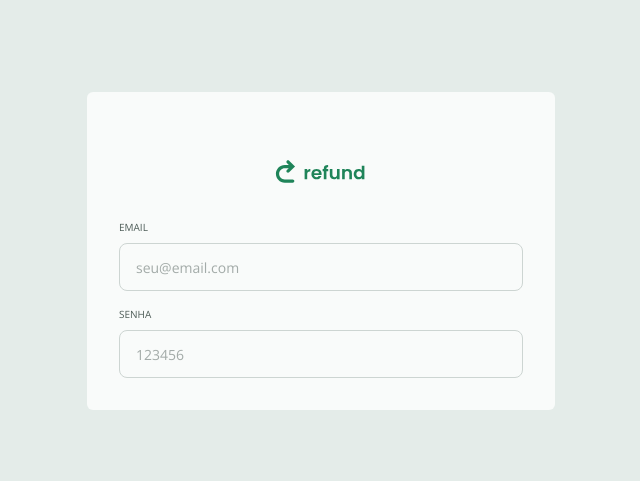
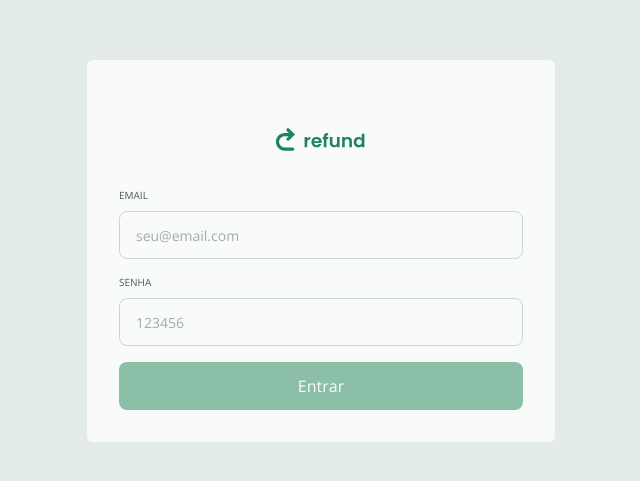
Before and after one commit to RafaDalmagro/refound, a React (Vite) app: page / in a window 1280 px wide. Shown: the part 149-630 px from the top of the page, without its empty margins (319-959 px from the left). Built offline with nearby package versions, Linux system fonts and the light colour scheme.

Commit message:
Criando componente Button.

```diff
--- /dev/null
+++ b/src/components/Button.tsx
@@ -0,0 +1,16 @@
+type Props = React.ComponentProps<"button"> & {
+    isLoading?: boolean;
+};
+
+export function Button({
+    children,
+    isLoading,
+    type = "button",
+    ...rest
+}: Props) {
+    return (
+        <button type={type} disabled={isLoading} className="flex items-center justify-center h-12 bg-green-100 rounded-lg text-white cursor-pointer hover:bg-green-200 transition ease-linear disabled:cursor-not-allowed disabled:opacity-50" {...rest}>
+            {children}
+        </button>
+    );
+}
--- a/src/components/Input.tsx
+++ b/src/components/Input.tsx
@@ -2,7 +2,7 @@ type Props = React.ComponentProps<"input"> & {
     legend?: string;
 };
 
-export function Input({ legend, ...rest }: Props) {
+export function Input({ legend, type = "text", ...rest }: Props) {
     return (
         <fieldset className="flex flex-1 max-h-20 text-gray-200 focus-within:text-green-100">
             {legend && (
@@ -11,7 +11,7 @@ export function Input({ legend, ...rest }: Props) {
                 </legend>
             )}
             <input
-                type="text"
+                type={type}
                 className="w-full h-12 rounded-lg border border-gray-300 px-4 text-sm bg-transparent outline-none focus:border focus:border-green-100"
                 {...rest}
             />
--- a/src/pages/SignIn.tsx
+++ b/src/pages/SignIn.tsx
@@ -1,5 +1,5 @@
 import { Input } from "../components/Input";
-
+import { Button } from "../components/Button";
 export function SignIn() {
     return (
         <form className="w-full flex flex-col gap-4">
@@ -15,6 +15,7 @@ export function SignIn() {
                 type="password"
                 placeholder="123456"
             />
+            <Button isLoading>Entrar</Button>
         </form>
     );
 }
```
